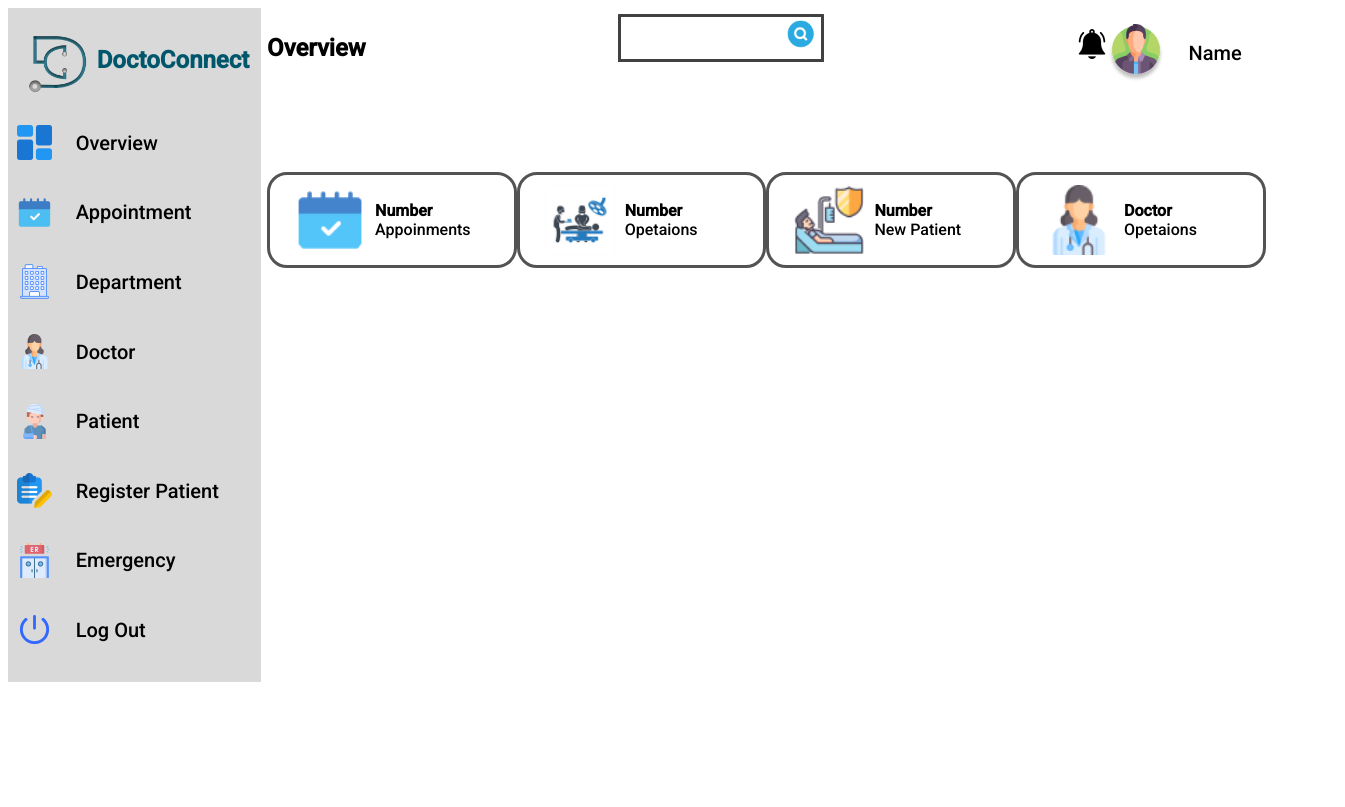
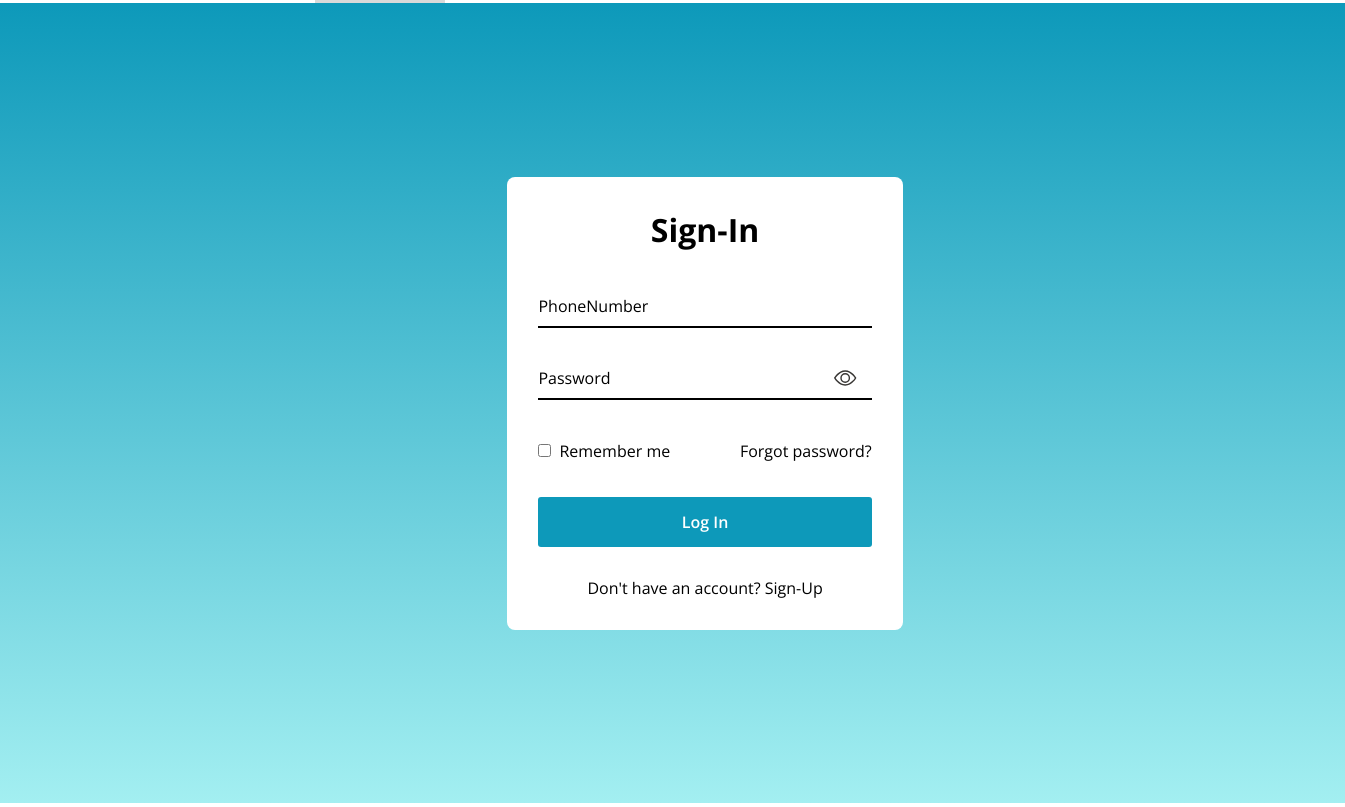
Before and after one commit to RollBack-6/DoctoConnect, a React (Vite) app in the folder Frontend/: page / in a window 1280 px wide. Shown: the whole page, 1345 px wide, since content can reach past the window. Built offline with nearby package versions, Linux system fonts and the light colour scheme.

Commit message:
added the login.jsx

```diff
--- a/Frontend/package.json
+++ b/Frontend/package.json
@@ -12,7 +12,8 @@
   "dependencies": {
     "react": "^18.2.0",
     "react-datepicker": "^4.20.0",
-    "react-dom": "^18.2.0"
+    "react-dom": "^18.2.0",
+    "react-icons": "^4.11.0"
   },
   "devDependencies": {
     "@types/react": "^18.2.15",
--- a/Frontend/src/App.jsx
+++ b/Frontend/src/App.jsx
@@ -5,6 +5,7 @@ import RegistrationForm from "./Components/Right_Column/registerPatient/register
 import SearchBar from "./Components/Right_Column/Overview/SearchBar.jsx";
 import Patient from "./Components/Right_Column/Patient/Patient.jsx"
 import Doctor from "./Components/Right_Column/Doctor/Doctor.jsx";
+import LoginPage from './Components/Login/Loginpage';
 
 function App() {
   const [showRegistrationForm, setShowRegistrationForm] = useState(false);
@@ -53,7 +54,8 @@ function App() {
         </div>
         <div className="column right">
           {showRegistrationForm && <RegistrationForm/>}
-          {showOverview && <SearchBar/>}
+          {<LoginPage/>}
+          {/* {showOverview && <SearchBar/>} */}
           {showPatient && <Patient/>}
           {showDoctor && <Doctor/>}
         </div>
--- /dev/null
+++ b/Frontend/src/Components/Login/Loginpage.css
@@ -0,0 +1,159 @@
+@import url("https://fonts.googleapis.com/css2?family=Open+Sans:wght@200;300;400;500;600;700&display=swap");
+
+* {
+  margin: 0;
+  padding: 0;
+  box-sizing: border-box;
+  font-family: "Open Sans", sans-serif;
+}
+
+body {
+  display: flex;
+  align-items: center;
+  justify-content: center;
+  min-height: 100vh;
+  width: 100%;
+  padding: 0 10px;
+}
+
+body::before {
+  content: "";
+  position: absolute;
+  width: 100%;
+  height: 100%;
+  background: linear-gradient(to top,#A3EFF1,#0d99ba);
+  background-position: center;
+  background-size: cover;
+}
+
+.wrapper {
+  width: 80%;
+  border-radius: 8px;
+  padding: 30px;
+  text-align: center;
+  border: 1px solid rgba(255, 255, 255, 0.5);
+  backdrop-filter: blur(9px);
+  -webkit-backdrop-filter: blur(9px);
+  background: #ffff;
+}
+
+form {
+  display: flex;
+  flex-direction: column;
+}
+
+h2 {
+  font-size: 2rem;
+  margin-bottom: 20px;
+  color: #000;
+}
+
+.input-field {
+  position: relative;
+  border-bottom: 2px solid #000;
+  margin: 15px 0;
+}
+
+.input-field label {
+  position: absolute;
+  top: 50%;
+  left: 0;
+  transform: translateY(-50%);
+  color: #000;
+  font-size: 16px;
+  pointer-events: none;
+  transition: 0.15s ease;
+}
+
+
+
+.input-field input {
+  width: 100%;
+  height: 40px;
+  background: transparent;
+  border: none;
+  outline: none;
+  font-size: 16px;
+  color: #000;
+}
+
+.input-field input:focus ~ label,
+.input-field input:valid ~ label {
+  font-size: 0.8rem;
+  font-weight: bold;
+  top: 10px;
+  transform: translateY(-120%);
+}
+
+.forget {
+  display: flex;
+  align-items: center;
+  justify-content: space-between;
+  margin: 25px 0 35px 0;
+  color: #000;
+}
+
+.input-field span {
+  width: 2rem;
+  height: 100%;
+  position: absolute;
+  right: 10px;
+  top: 0;
+  cursor: pointer;
+  display: flex;
+  align-items: center;
+  justify-content: center;
+  color: #383634;
+
+  svg {
+    width: 70%;
+    height: 100%;
+  }
+}
+
+#remember {
+  accent-color: #000;
+}
+
+.forget label {
+  display: flex;
+  align-items: center;
+}
+
+.forget label p {
+  margin-left: 8px;
+}
+
+.wrapper a {
+  color: #000;
+  text-decoration: none;
+}
+
+.wrapper a:hover {
+  text-decoration: underline;
+}
+
+button {
+  background: #0d99ba;
+  color: #fff;
+  font-weight: 600;
+  border: none;
+  padding: 12px 20px;
+  cursor: pointer;
+  border-radius: 3px;
+  font-size: 16px;
+  border: 2px solid transparent;
+  transition: 0.3s ease;
+}
+
+button:hover {
+  color: #0d99ba;
+  border-color: #0d99ba;
+  background: rgba(255, 255, 255, 0.15);
+}
+
+.register {
+  text-align: center;
+  margin-top: 30px;
+  color: #000;
+}
--- /dev/null
+++ b/Frontend/src/Components/Login/Loginpage.jsx
@@ -0,0 +1,90 @@
+import React, { useState } from "react";
+import { BsEyeSlash, BsEye } from 'react-icons/bs';
+import "./Loginpage.css";
+
+function LoginPage(){
+
+  const [PhoneNumber,setphoneNumber] =useState("")
+  const [passwordData, setPasswordData] = useState("");
+  const [message, setmessage] = useState("");
+  const [messages, setmessages] = useState("");
+  const [showPassword, setShowPassword] = useState(false);
+
+  const handleInput = (e) => {
+    setPasswordData(e.target.value);
+  };
+
+  const phno = (e) => {
+    setphoneNumber(e.target.value);
+  }
+
+  const handleValidation = (e) =>{
+
+    e.preventDefault();
+
+      const regNum = /^\d{10,10}$/
+      if(regNum.test(PhoneNumber)){
+        setmessages("Number is valid")
+      } else if(!regNum.test(PhoneNumber)){
+        setmessages("Number is not valid")
+      } else {
+        setmessage("")
+      }
+
+
+      const regExp = /^(?=.*\d)(?=.*[a-z])(?=.*[A-Z])(?=.*[@#$%^&+=]).{8,}$/
+
+      if(passwordData === ""){
+        setmessages("Please enter password")
+      } else if(regExp.test(passwordData)){
+        setmessage("Password is Valid")
+      } else if(!regExp.test(passwordData)){
+        setmessage("password is not valid")
+      } else {
+        setmessage("")
+      }
+
+      if (regExp.test(passwordData) && regNum.test(PhoneNumber)) {
+        alert('You are logged in');
+        window.location.reload();
+      }
+    }
+
+  const handleShowPassowrd = () => {
+    setShowPassword(!showPassword);
+  };
+
+return(
+  <body>
+  <div class="wrapper">
+    <form>
+      <h2>Sign-In</h2>
+        <div class="input-field">
+        <input type="tel" value={PhoneNumber} onChange={phno} required />
+        <label>PhoneNumber</label>
+      </div>
+      <p>{messages}</p>
+      <div class="input-field">
+      <input name="password" value={passwordData} onChange={handleInput} type={showPassword ? "text" : "password"} required />
+        <label>Password</label>
+        <span>{showPassword ? <BsEyeSlash onClick={handleShowPassowrd} /> : <BsEye onClick={handleShowPassowrd} />}</span>
+      </div>
+      <p>{message}</p>
+      <div class="forget">
+        <label for="remember">
+          <input type="checkbox" id="remember" />
+          <p>Remember me</p>
+        </label>
+        <a href="#">Forgot password?</a>
+      </div>
+      <button type="submit" onClick={handleValidation}>Log In</button>
+      <div class="register">
+        <p>Don't have an account? <a href="#">Sign-Up</a></p>
+      </div>
+    </form>
+  </div>
+</body>
+);
+}
+
+export default LoginPage;
```
Also changed, not shown: Frontend/src/Components/Login/SignUp.jsx (added, +10 -0 lines), Frontend/src/Components/Login/SignUp.css (added), 1 other file (tests, documents, lock files or other folders).
